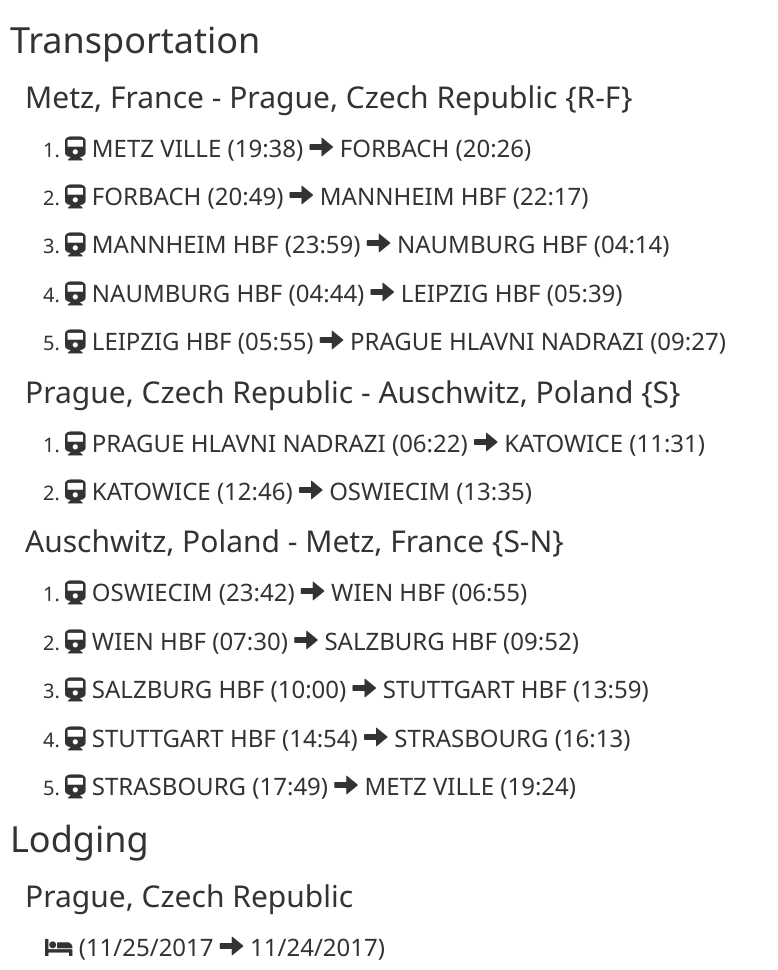
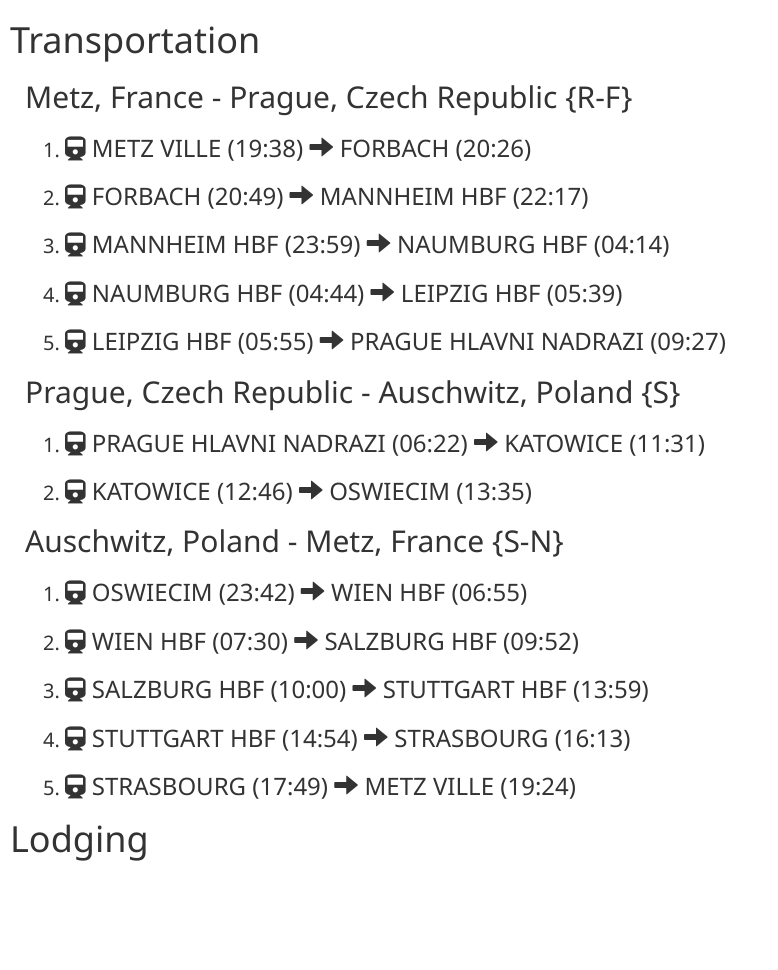
Before and after one commit to alexhrao/TravelPlans, a Jekyll site: the page trips/13/Summary.html, which Jekyll copies as it is, in a window 1280 px wide. Shown: the whole page, without its empty margins (0-778 px from the left). Built offline with Jekyll 4.4.1, drawn with Linux system fonts in a browser that asks for light colours; nearby versions of some CDN libraries; after the commit the page ends 900 px from its top, so only the background shows below that.

Commit message:
Add new summary

```diff
--- a/trips/13/Summary.html
+++ b/trips/13/Summary.html
@@ -42,6 +42,6 @@
     <h1>Lodging</h1>
     <div id="lodging">
 
-    <div class="lodging"><h2>Prague, Czech Republic</h2><h3><i class="fa fa-hotel"></i>  (11/25/2017 <span class="glyphicon glyphicon-arrow-right"></span> 11/24/2017)</h3><p></div></div>
+    </div>
 </body>
 </html>
```
